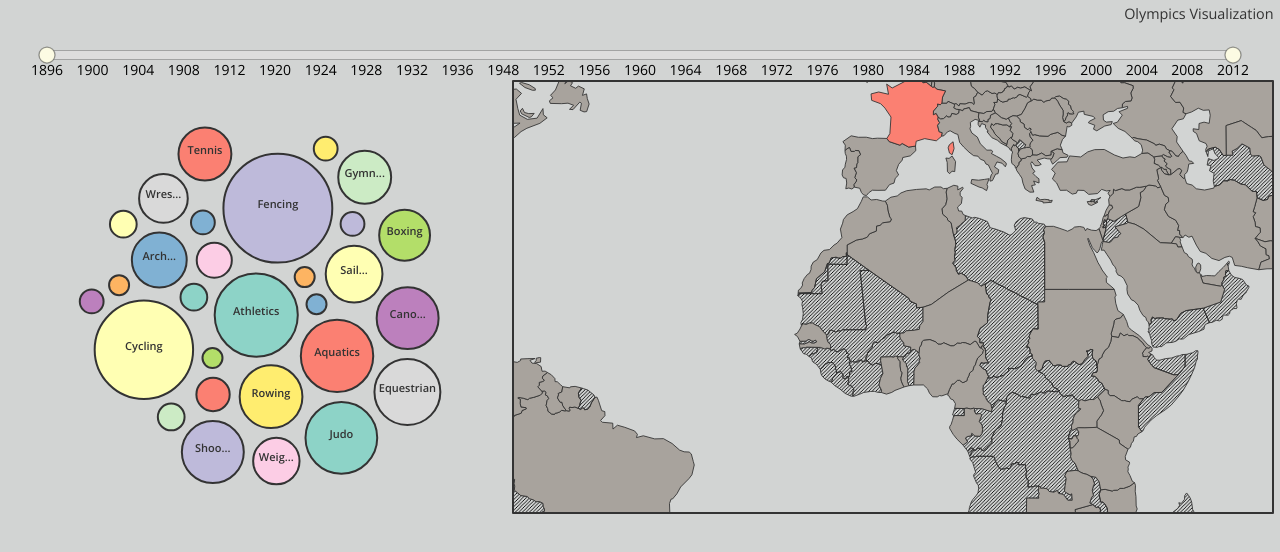
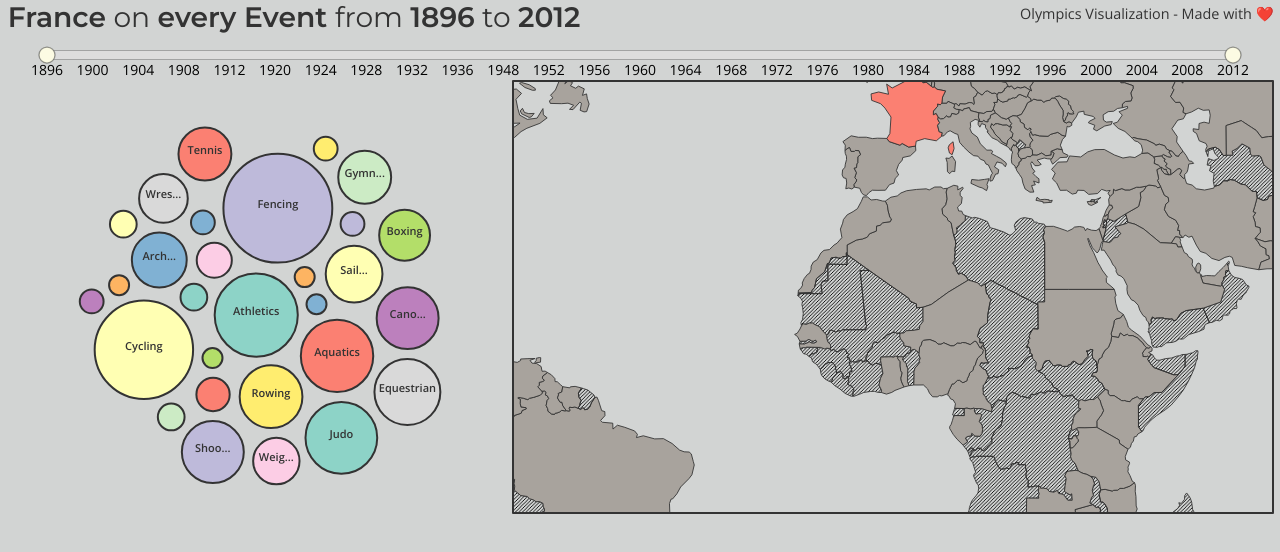
Before and after one commit to jackma46/jackma46.github.io, a plain HTML site: page index.html in a window 1280 px wide. Drawn offline with nearby package versions, Linux system fonts and the light colour scheme.

Commit message:
Update index.html

```diff
--- a/index.html
+++ b/index.html
@@ -24,7 +24,7 @@
         <div id="header">
             <span id="statelabel" class ="unselectable"></span>
             <div id="timeslider"></div>
-            <span class="subtitle unselectable">Olympics Visualization</span>
+            <span class="subtitle unselectable">Olympics Visualization - Made with ❤️</span>
         </div>
 
 
@@ -37,11 +37,15 @@
 
         <div id="worldmap"></div>
 
+        <div id="scatterplot"></div>
+
+        <div id="linechart"></div>
 
         <script src="js/visualization.js"></script>
         <script src="js/timeslider.js"></script>
         <script src="js/bubblechart.js"></script>
-
+        <script src="js/linechart.js"></script>
+        <script src="js/scatterplot.js"></script>
         <script src="js/worldmap.js"></script>
 
 	</body>
```
